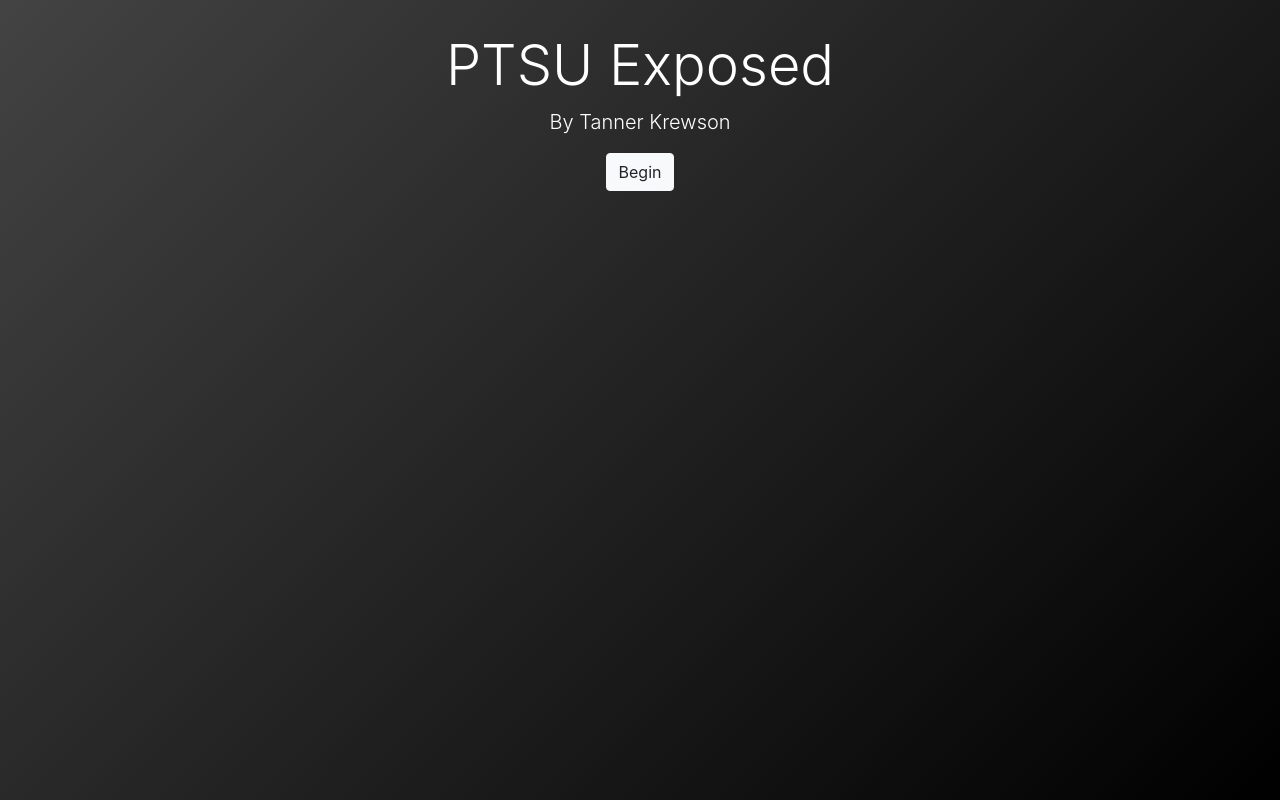
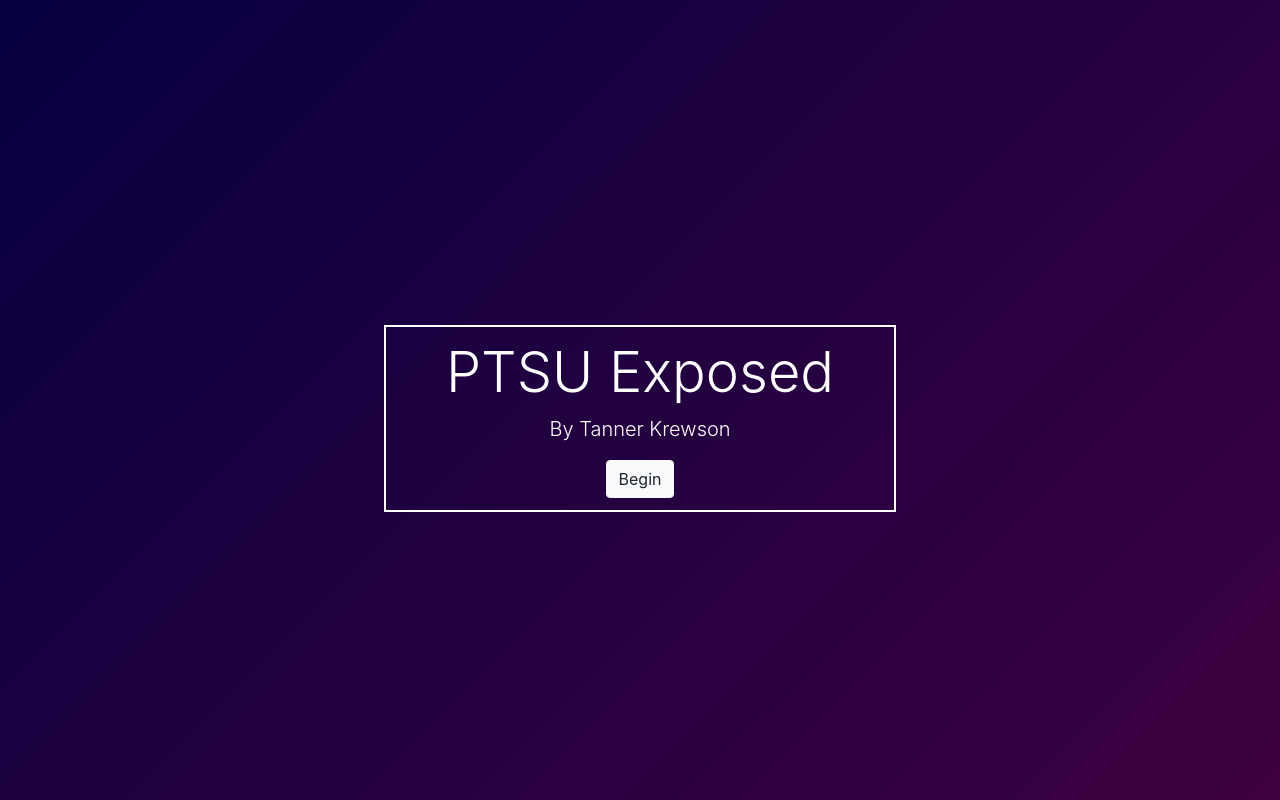
Before and after one commit to amajai/ptsu, an Angular app: page / in a window 1280 px wide. Built offline with nearby package versions, Linux system fonts and the light colour scheme.

Commit message:
New background color and white box

```diff
--- a/src/app/app.component.css
+++ b/src/app/app.component.css
@@ -0,0 +1,12 @@
+.ptsu-box {
+	width: 512px;
+	border: 2px solid white;
+	padding: 12px;
+	margin-top: auto;
+}
+.container {
+	display: flex;
+	justify-content: center;
+	align-items: center;
+	height: 60vh;
+}
--- a/src/app/app.component.html
+++ b/src/app/app.component.html
@@ -1,4 +1,5 @@
-<div class="container" [ngSwitch]="step">
+<div class="container">
+    <div class="ptsu-box" [ngSwitch]="step">
         <app-welcome
             *ngSwitchCase="0"
             (next)="next()"
@@ -28,5 +29,5 @@
             [enteredPhrase]="phrase"
             [phraseType]="'brand name'"
         ></app-phrase-guess>
-
     </div>
+</div>
--- a/src/index.html
+++ b/src/index.html
@@ -12,6 +12,7 @@
     <base href="/">
   </head>
   <body>
+    <div class="gradient-background"></div>
     <app-root></app-root>
 
     <!-- Optional JavaScript -->
--- a/src/styles.css
+++ b/src/styles.css
@@ -2,11 +2,18 @@
 body {
 	padding-top: 2rem;
 	padding-bottom: 2rem;
-	background-image: linear-gradient(135deg, #434343 0%, black 100%);
 	font-size: 1.25rem;
+	color: white;
+}
+
+.gradient-background {
+	background: linear-gradient(135deg, #040040, #400040);
 	background-repeat: no-repeat;
-	background-attachment: fixed;
-	color: white;
+	width: 100%;
+	top: -80px;
+	bottom: -80px;
+	position: fixed;
+	z-index: -1;
 }
 
 h1,
```
Also changed, not shown: 1 other file (tests, documents, lock files or other folders). Lines whose indentation alone changed are shown as unchanged.
